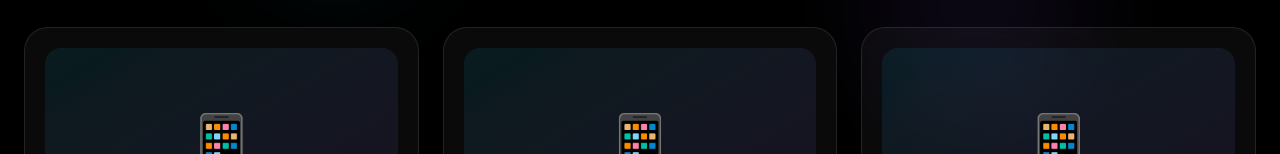
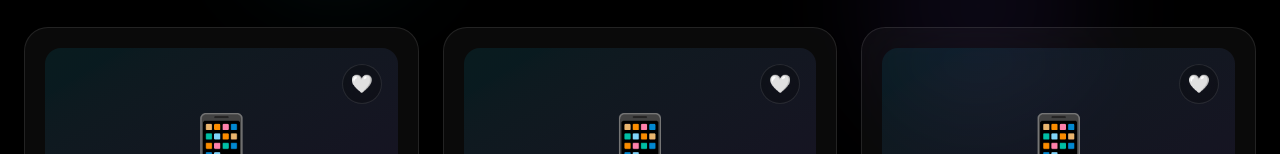
Before and after one commit to Rexlicky/gadgetswap, a Next.js app: page /marketplace in a window 1280 px wide. Shown: the part 611-765 px from the top of the page. Built offline with nearby package versions, Linux system fonts and the light colour scheme.

Commit message:
feat: add wishlist button

```diff
--- a/src/components/marketplace/ProductCard.jsx
+++ b/src/components/marketplace/ProductCard.jsx
@@ -1,4 +1,6 @@
 import Link from "next/link";
+import WishlistButton from "./WishlistButton";
+
 export default function ProductCard({
   emoji,
   name,
@@ -10,7 +12,11 @@ export default function ProductCard({
     return (
       <Link href={`/product/${slug}`}>
         <div className="group cursor-pointer rounded-3xl border border-white/10 bg-white/[0.04] p-5 backdrop-blur-xl transition-all duration-300 hover:-translate-y-2 hover:border-cyan-400/30 hover:shadow-lg hover:shadow-cyan-500/20">
-          <div className="mb-5 flex h-52 items-center justify-center rounded-2xl bg-gradient-to-br from-cyan-500/10 to-violet-500/10">
+          <div className="relative mb-5 flex h-52 items-center justify-center rounded-2xl bg-gradient-to-br from-cyan-500/10 to-violet-500/10">
+            <div className="absolute right-4 top-4">
+              <WishlistButton />
+            </div>
+
             <span className="text-7xl">{emoji}</span>
           </div>
 
--- /dev/null
+++ b/src/components/marketplace/WishlistButton.jsx
@@ -0,0 +1,32 @@
+"use client";
+
+import { useState } from "react";
+
+export default function WishlistButton() {
+  const [liked, setLiked] = useState(false);
+
+  return (
+    <button
+      onClick={(e) => {
+        e.preventDefault();
+        setLiked(!liked);
+      }}
+      className="
+        flex
+        h-10
+        w-10
+        items-center
+        justify-center
+        rounded-full
+        border
+        border-white/10
+        bg-black/40
+        backdrop-blur-xl
+        transition
+        hover:border-cyan-400/30
+      "
+    >
+      <span className="text-lg">{liked ? "❤️" : "🤍"}</span>
+    </button>
+  );
+}
```
